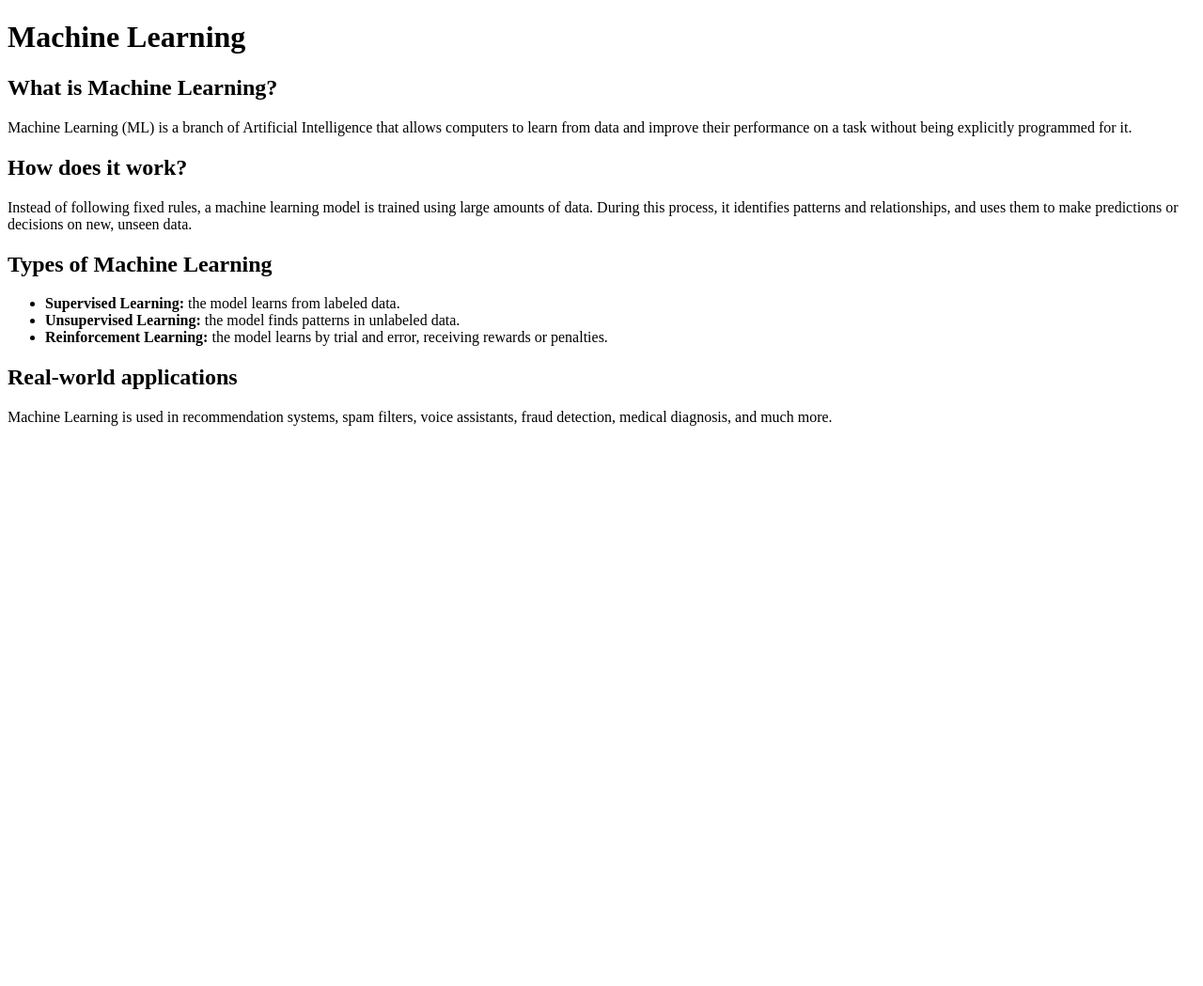
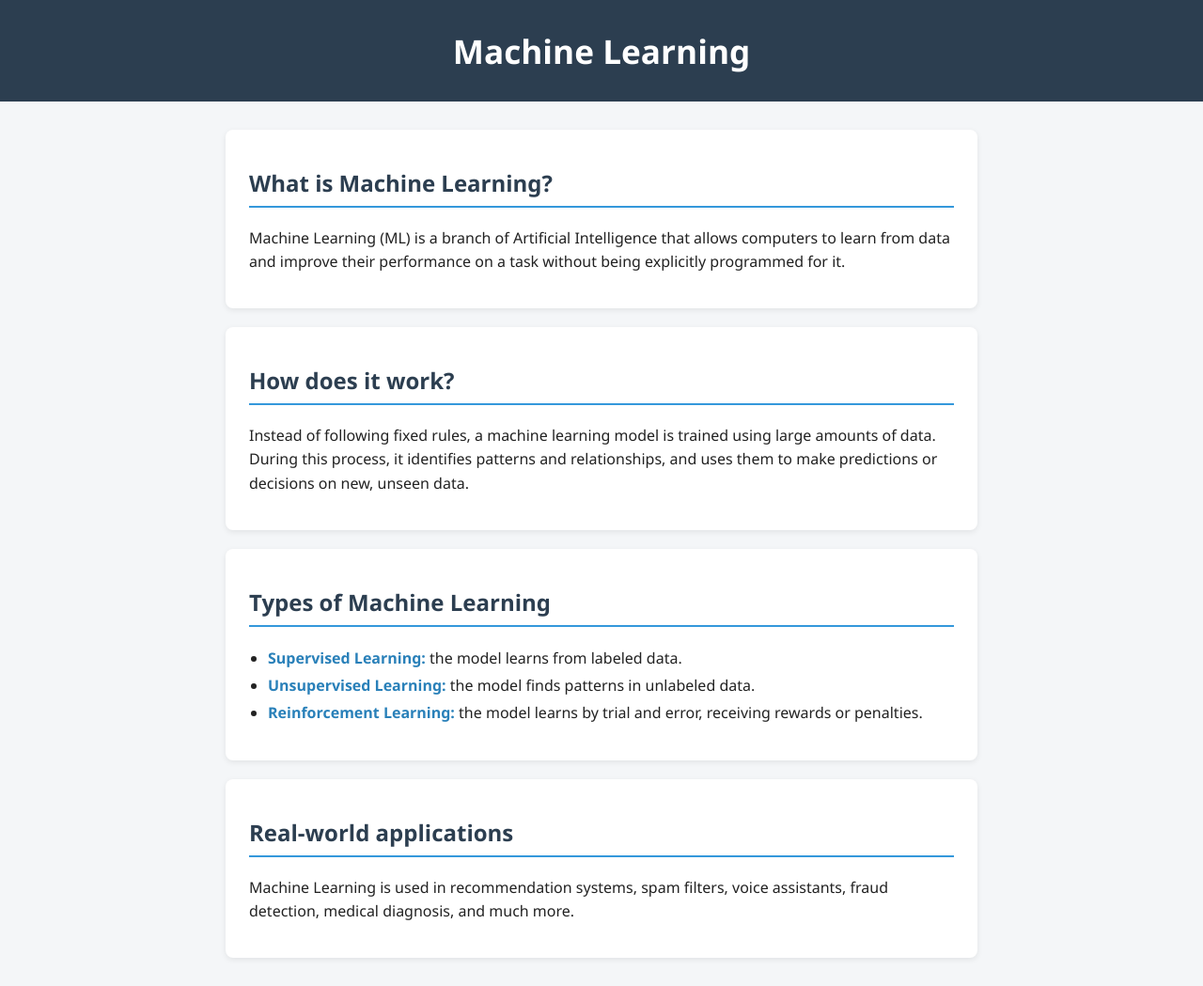
Before and after one commit to MariaPaula2095/Machine_Learning_Numpy_LinearRegression, a Flask app: page /template in a window 1280 px wide. Shown: the whole page at 94% size. Before the commit the page ends 453 px from the top, so only its background shows below. Run offline with Flask 3, Linux system fonts and the light colour scheme.

Commit message:
Add machine learning template styles

```diff
--- /dev/null
+++ b/static/style.css
@@ -0,0 +1,52 @@
+body {
+    font-family: 'Segoe UI', Arial, sans-serif;
+    background-color: #f4f6f8;
+    color: #222;
+    margin: 0;
+    padding: 0;
+}
+
+header {
+    background-color: #2c3e50;
+    color: white;
+    padding: 30px 20px;
+    text-align: center;
+}
+
+header h1 {
+    margin: 0;
+    font-size: 2.2rem;
+}
+
+main {
+    max-width: 800px;
+    margin: 30px auto;
+    padding: 0 20px;
+}
+
+section {
+    background-color: white;
+    border-radius: 8px;
+    padding: 20px 25px;
+    margin-bottom: 20px;
+    box-shadow: 0 2px 6px rgba(0, 0, 0, 0.08);
+}
+
+section h2 {
+    color: #2c3e50;
+    border-bottom: 2px solid #3498db;
+    padding-bottom: 8px;
+}
+
+section p {
+    line-height: 1.6;
+}
+
+ul {
+    line-height: 1.8;
+    padding-left: 20px;
+}
+
+strong {
+    color: #2980b9;
+}
--- a/templates/index.html
+++ b/templates/index.html
@@ -4,6 +4,7 @@
     <meta charset="UTF-8">
     <meta name="viewport" content="width=device-width, initial-scale=1.0">
     <title>Machine Learning</title>
+    <link rel="stylesheet" href="{{ url_for('static', filename='style.css') }}">
 </head>
 <body>
     <header>
```
